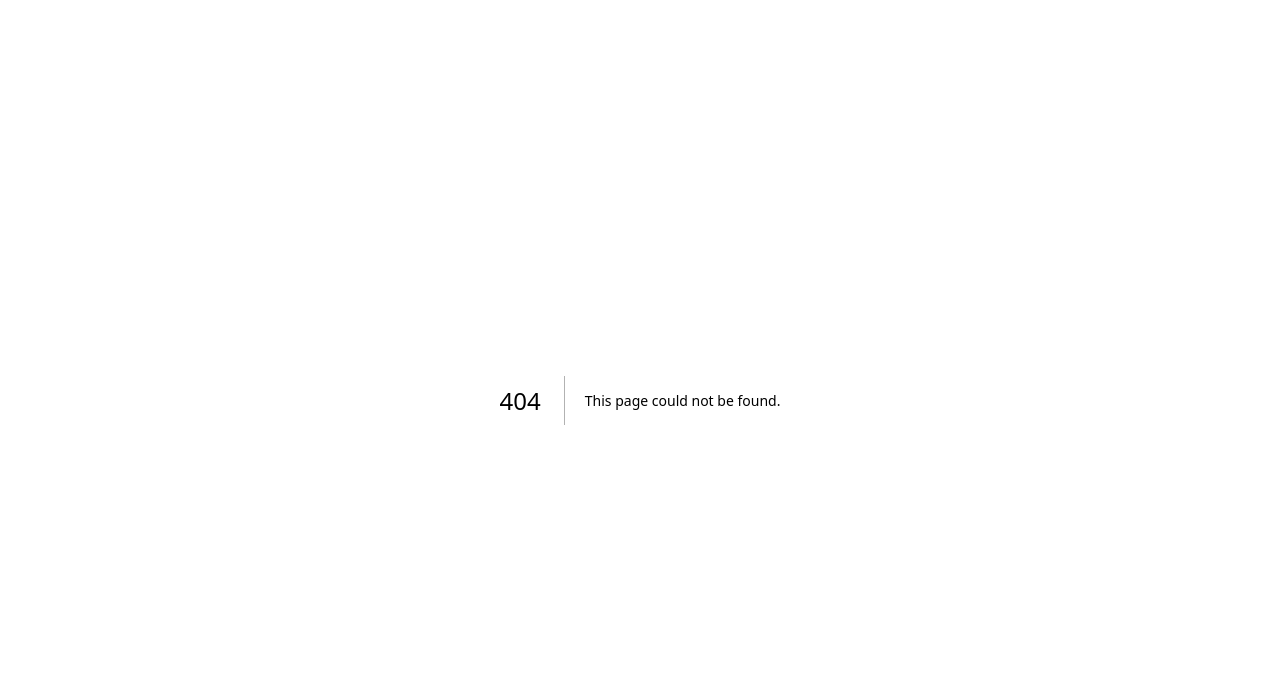
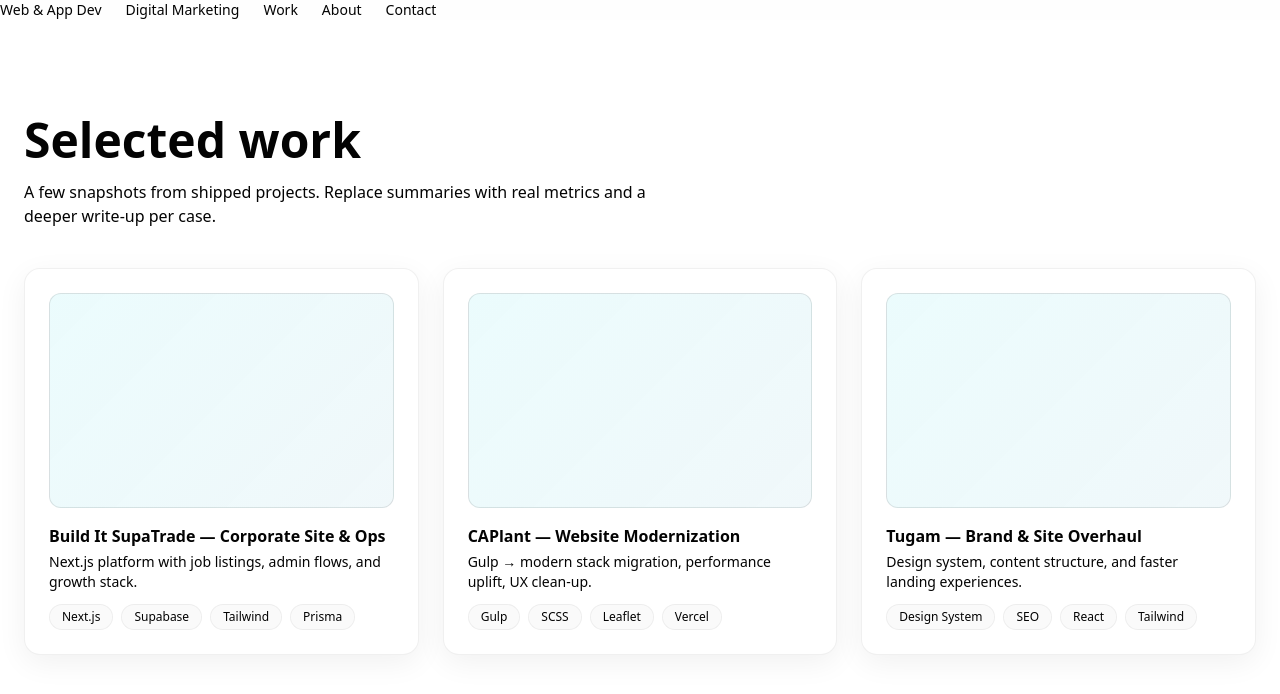
Before and after one commit to RynoIsJeff/ums-site, a Next.js app: page /work in a window 1280 px wide. Before the commit this address had no page. Shown: the top 694 px of the page. Built offline with nearby package versions, Linux system fonts and the light colour scheme.

Commit message:
Re-usable UI primitives (keep JSX lean)
Header nav → real routes (no hash anchors)

Pages: Development, Marketing, Contact, Work, About

SEO & robots/sitemap (first pass)

```diff
--- /dev/null
+++ b/src/app/(site)/about/page.tsx
@@ -0,0 +1,27 @@
+import Section from "@/components/Section";
+
+export const metadata = {
+  title: "About — UMS",
+  description: "UMS is a full-stack studio. Build right, then scale.",
+};
+
+export default function AboutPage() {
+  return (
+    <main className="bg-white">
+      <Section>
+        <div className="container max-w-3xl">
+          <h1 className="text-4xl md:text-5xl font-bold">About UMS</h1>
+          <p className="mt-4 text-ink/70">
+            We’re an engineering-first studio focused on performant web, app & software development with a dedicated
+            growth arm for SEO, analytics, and multi-channel digital marketing. Based in South Africa, shipping globally.
+          </p>
+          <ul className="mt-6 list-disc pl-5 text-ink/70 space-y-2">
+            <li>Milestone-based proposals, clear ownership, and fast feedback loops.</li>
+            <li>Design systems, accessible components, and measured outcomes.</li>
+            <li>No public pricing — every roadmap is tailored to your context.</li>
+          </ul>
+        </div>
+      </Section>
+    </main>
+  );
+}
--- a/src/app/(site)/contact/page.tsx
+++ b/src/app/(site)/contact/page.tsx
@@ -1,8 +1,15 @@
-// src/app/(site)/contact/page.tsx
+import Section from "@/components/Section";
+
+export const metadata = {
+  title: "Contact — UMS",
+  description: "Start a project. No public pricing — every roadmap is tailored to your context.",
+};
+
 export default function ContactPage() {
   return (
     <main className="bg-white">
-      <section className="container py-16 md:py-24">
+      <Section>
+        <div className="container">
           <h1 className="text-4xl md:text-5xl font-bold">Start a project</h1>
           <p className="mt-4 text-ink/70 max-w-2xl">
             Tell us about your idea, upgrade, or rescue. We’ll reply with next steps — no boilerplate quotes.
@@ -21,7 +28,8 @@ export default function ContactPage() {
             </button>
             <p className="text-xs text-ink/60">No public pricing. We’ll tailor the engagement to your context.</p>
           </form>
-      </section>
+        </div>
+      </Section>
     </main>
   );
 }
--- a/src/app/(site)/development/page.tsx
+++ b/src/app/(site)/development/page.tsx
@@ -1,35 +1,43 @@
-// src/app/(site)/development/page.tsx
 import { Code2, Wrench, ShieldCheck, Workflow, Palette, LineChart } from "lucide-react";
+import Section from "@/components/Section";
+import Card from "@/components/ui/Card";
+
+export const metadata = {
+  title: "Web, App & Software Development — UMS",
+  description: "Engineering-first builds, upgrades, and rescues. Maintainable, scalable, measurable.",
+};
 
 export default function DevPage() {
-  return (
-    <main className="bg-white">
-      <section className="container py-16 md:py-24">
-        <h1 className="text-4xl md:text-5xl font-bold">Web, App & Software Development</h1>
-        <p className="mt-4 text-ink/70 max-w-2xl">
-          Greenfield builds, upgrades, and rescues with maintainable, scalable foundations.
-          We scope per-project; no public pricing.
-        </p>
-
-        <div className="mt-10 grid gap-6 md:grid-cols-3">
-          {[
+  const items = [
     { Icon: Code2, t: "Web & Platforms", d: "Next.js apps, portals, dashboards, e-commerce, headless CMS." },
     { Icon: Wrench, t: "Upgrades & Rescues", d: "Refactors, performance, accessibility, dependency audits, CI/CD." },
     { Icon: ShieldCheck, t: "Security & QA", d: "API hardening, tests, telemetry, Sentry, on-call support." },
     { Icon: Workflow, t: "Process", d: "Milestone-based delivery, tight feedback loops, clear docs." },
-            { Icon: Palette, t: "Design Systems", d: "Tokens, shadcn/ui, accessible UI components that scale." },
-            { Icon: LineChart, t: "Instrumentation", d: "Analytics, flags, A/B tests to guide what to build next." },
-          ].map(({ Icon, t, d }) => (
-            <div key={t} className="card p-6">
+    { Icon: Palette, t: "Design Systems", d: "Tokens, shadcn/ui, accessible components that scale." },
+    { Icon: LineChart, t: "Instrumentation", d: "Analytics, flags, A/B tests to guide the roadmap." },
+  ];
+  return (
+    <main className="bg-white">
+      <Section>
+        <div className="container">
+          <h1 className="text-4xl md:text-5xl font-bold">Web, App & Software Development</h1>
+          <p className="mt-4 text-ink/70 max-w-2xl">
+            Greenfield builds, upgrades, and rescues with maintainable, scalable foundations. We scope per-project;
+            no public pricing.
+          </p>
+          <div className="mt-10 grid gap-6 md:grid-cols-3">
+            {items.map(({ Icon, t, d }) => (
+              <Card key={t}>
                 <div className="mb-4 inline-flex h-11 w-11 items-center justify-center rounded-xl bg-[color:var(--primary)]/10">
                   <Icon className="h-5 w-5 text-[color:var(--primary)]" />
                 </div>
                 <h3 className="text-lg font-semibold">{t}</h3>
                 <p className="mt-2 text-sm text-ink/70">{d}</p>
-            </div>
+              </Card>
             ))}
           </div>
-      </section>
+        </div>
+      </Section>
     </main>
   );
 }
--- a/src/app/(site)/marketing/page.tsx
+++ b/src/app/(site)/marketing/page.tsx
@@ -1,22 +1,39 @@
-// src/app/(site)/marketing/page.tsx
 import { Megaphone, LineChart, Users } from "lucide-react";
+import Section from "@/components/Section";
+import Card from "@/components/ui/Card";
+
+export const metadata = {
+  title: "Digital Marketing — UMS",
+  description: "Paid, SEO, CRM. Once your product is solid, we scale it across the right channels.",
+};
 
 export default function MarketingPage() {
+  const items = [
+    { Icon: Megaphone, t: "Paid & Social", d: "Meta, TikTok, Google, YouTube, KOL with creative that converts." },
+    { Icon: LineChart, t: "SEO & Content", d: "Technical SEO, content systems, search-led landing experiences." },
+    { Icon: Users, t: "CRM & Funnels", d: "Email/SMS automation, onboarding flows, LTV-centric lifecycle." },
+  ];
   return (
     <main className="bg-white">
-      <section className="container py-16 md:py-24 text-center">
-        <p className="text-xs font-semibold tracking-widest text-ink/60 uppercase">Go-to-Market</p>
-        <h1 className="mt-2 text-4xl md:text-5xl font-bold">Digital Marketing</h1>
-        <p className="mt-4 text-ink/70 max-w-2xl mx-auto">
-          Once your product is solid, we scale it across the channels that matter. No public pricing — every engagement is scoped to your context.
-        </p>
-
-        <div className="mt-10 grid gap-6 md:grid-cols-3 text-left">
-          <div className="card p-6"><Megaphone className="h-5 w-5 text-[color:var(--primary)] mb-3"/><h3 className="font-semibold">Paid & Social</h3><p className="mt-1 text-sm text-ink/70">Meta, TikTok, Google, YouTube, KOL with creative that converts.</p></div>
-          <div className="card p-6"><LineChart className="h-5 w-5 text-[color:var(--primary)] mb-3"/><h3 className="font-semibold">SEO & Content</h3><p className="mt-1 text-sm text-ink/70">Technical SEO, content systems, search-led landing experiences.</p></div>
-          <div className="card p-6"><Users className="h-5 w-5 text-[color:var(--primary)] mb-3"/><h3 className="font-semibold">CRM & Funnels</h3><p className="mt-1 text-sm text-ink/70">Email/SMS automation, onboarding flows, LTV-centric lifecycle.</p></div>
+      <Section>
+        <div className="container text-center">
+          <p className="text-xs font-semibold tracking-widest text-ink/60 uppercase">Go-to-Market</p>
+          <h1 className="mt-2 text-4xl md:text-5xl font-bold">Digital Marketing</h1>
+          <p className="mt-4 text-ink/70 max-w-2xl mx-auto">
+            Once your product is right, we scale it across the channels that matter. We don’t publish pricing — every
+            engagement is scoped to your context.
+          </p>
+          <div className="mt-10 grid gap-6 md:grid-cols-3 text-left">
+            {items.map(({ Icon, t, d }) => (
+              <Card key={t}>
+                <Icon className="h-5 w-5 text-[color:var(--primary)] mb-3" />
+                <h3 className="font-semibold">{t}</h3>
+                <p className="mt-1 text-sm text-ink/70">{d}</p>
+              </Card>
+            ))}
+          </div>
         </div>
-      </section>
+      </Section>
     </main>
   );
 }
--- /dev/null
+++ b/src/app/(site)/work/page.tsx
@@ -0,0 +1,57 @@
+import Section from "@/components/Section";
+import Card from "@/components/ui/Card";
+
+export const metadata = {
+  title: "Work — UMS",
+  description: "Selected projects and outcomes.",
+};
+
+const CASES = [
+  {
+    title: "Build It SupaTrade — Corporate Site & Ops",
+    summary: "Next.js platform with job listings, admin flows, and growth stack.",
+    stack: ["Next.js", "Supabase", "Tailwind", "Prisma"],
+  },
+  {
+    title: "CAPlant — Website Modernization",
+    summary: "Gulp → modern stack migration, performance uplift, UX clean-up.",
+    stack: ["Gulp", "SCSS", "Leaflet", "Vercel"],
+  },
+  {
+    title: "Tugam — Brand & Site Overhaul",
+    summary: "Design system, content structure, and faster landing experiences.",
+    stack: ["Design System", "SEO", "React", "Tailwind"],
+  },
+];
+
+export default function WorkPage() {
+  return (
+    <main className="bg-white">
+      <Section>
+        <div className="container">
+          <h1 className="text-4xl md:text-5xl font-bold">Selected work</h1>
+          <p className="mt-4 text-ink/70 max-w-2xl">
+            A few snapshots from shipped projects. Replace summaries with real metrics and a deeper write-up per case.
+          </p>
+
+          <div className="mt-10 grid gap-6 md:grid-cols-3">
+            {CASES.map((c) => (
+              <Card key={c.title}>
+                <div className="aspect-[16/10] w-full rounded-xl border border-black/10 bg-[linear-gradient(135deg,rgba(2,214,228,0.08),rgba(5,134,173,0.06))]" />
+                <div className="mt-4">
+                  <h3 className="font-semibold">{c.title}</h3>
+                  <p className="mt-1 text-sm text-ink/70">{c.summary}</p>
+                  <div className="mt-3 flex flex-wrap gap-2">
+                    {c.stack.map((t) => (
+                      <span key={t} className="inline-flex items-center rounded-full border border-black/5 bg-black/[0.02] px-3 py-1 text-xs text-ink/70">{t}</span>
+                    ))}
+                  </div>
+                </div>
+              </Card>
+            ))}
+          </div>
+        </div>
+      </Section>
+    </main>
+  );
+}
--- a/src/app/layout.tsx
+++ b/src/app/layout.tsx
@@ -21,6 +21,13 @@ export default function RootLayout({ children }: { children: React.ReactNode })
   return (
     <html lang="en" suppressHydrationWarning>
       <body suppressHydrationWarning className="antialiased">
+      <nav className="hidden gap-6 text-sm text-ink/80 md:flex">
+        <a href="/development" className="hover:text-ink">Web & App Dev</a>
+        <a href="/marketing" className="hover:text-ink">Digital Marketing</a>
+        <a href="/work" className="hover:text-ink">Work</a>
+        <a href="/about" className="hover:text-ink">About</a>
+        <a href="/contact" className="hover:text-ink">Contact</a>
+      </nav>
         {children}
       </body>
     </html>
--- /dev/null
+++ b/src/app/obots.ts
@@ -0,0 +1,8 @@
+import type { MetadataRoute } from "next";
+
+export default function robots(): MetadataRoute.Robots {
+  return {
+    rules: [{ userAgent: "*", allow: "/" }],
+    sitemap: "https://ultimatemarketingsmash.com/sitemap.xml",
+  };
+}
--- /dev/null
+++ b/src/app/sitemap.ts
@@ -0,0 +1,13 @@
+import type { MetadataRoute } from "next";
+
+export default function sitemap(): MetadataRoute.Sitemap {
+  const base = "https://ultimatemarketingsmash.com";
+  return [
+    { url: `${base}/`, changeFrequency: "weekly", priority: 1.0 },
+    { url: `${base}/development`, changeFrequency: "monthly" },
+    { url: `${base}/marketing`, changeFrequency: "monthly" },
+    { url: `${base}/work`, changeFrequency: "monthly" },
+    { url: `${base}/about`, changeFrequency: "yearly" },
+    { url: `${base}/contact`, changeFrequency: "yearly" },
+  ];
+}
--- /dev/null
+++ b/src/components/Section.tsx
@@ -0,0 +1,5 @@
+export default function Section({
+  children, className = "",
+}: { children: React.ReactNode; className?: string }) {
+  return <section className={`bg-white py-16 md:py-24 ${className}`}>{children}</section>;
+}
--- /dev/null
+++ b/src/components/ui/Badge.tsx
@@ -0,0 +1,7 @@
+export default function Badge({ children }: { children: React.ReactNode }) {
+  return (
+    <span className="inline-flex items-center rounded-full border border-black/5 bg-black/[0.02] px-3 py-1 text-xs font-medium text-[color:var(--ink)]/70">
+      {children}
+    </span>
+  );
+}
--- /dev/null
+++ b/src/components/ui/Card.tsx
@@ -0,0 +1,7 @@
+export default function Card({ children }: { children: React.ReactNode }) {
+  return (
+    <div className="rounded-2xl border border-black/[0.06] bg-white shadow-[0_8px_30px_rgba(3,3,3,0.06)] p-6">
+      {children}
+    </div>
+  );
+}
```
Lines whose indentation alone changed are shown as unchanged.
